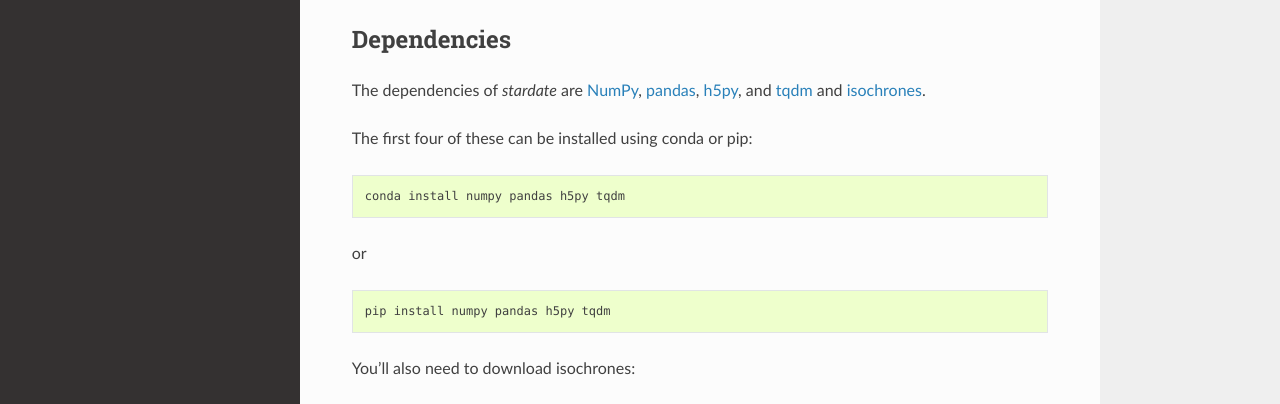
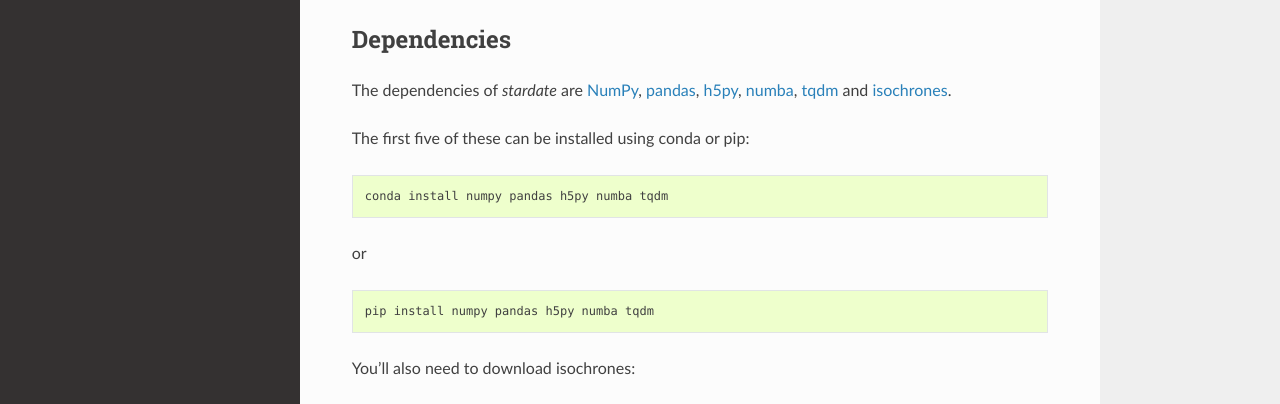
Before and after one commit to RuthAngus/stardate, a Sphinx documentation site: the page built from docs/source/user/install.rst, in a window 1280 px wide and 1003 px high. Shown: the part 333-737 px from the top of the window. Built offline with Sphinx 7.4.7 and the Read the Docs theme 2.0.0, drawn with Linux system fonts in a browser that asks for light colours; pages that are not in the unit, such as notebooks, are missing from menus.

Commit message:
updating docs to reflect installation

```diff
--- a/docs/source/index.rst
+++ b/docs/source/index.rst
@@ -27,6 +27,10 @@ If you have a parallax, asteroseismic parameters, or an idea of the
 maximum V-band extinction you should throw those in too.
 Set up the star object and :func:`stardate.Star.fit` will run Markov Chain
 Monte Carlo (using *emcee*) in order to infer a Bayesian age for your star.
+
+Note -- if you are running the example below for the first time, the
+isochrones will be downloaded and this could take a while.
+This will only happen once though!
 
 Example usage
 -------------
--- a/docs/source/user/install.rst
+++ b/docs/source/user/install.rst
@@ -17,21 +17,22 @@ Dependencies
 The dependencies of *stardate* are
 `NumPy <http://www.numpy.org/>`_,
 `pandas <https://pandas.pydata.org/>`_,
-`h5py <https://www.h5py.org/>`_, and
+`h5py <https://www.h5py.org/>`_,
+`numba <http://numba.pydata.org/>`_,
 `tqdm <https://tqdm.github.io/>`_ and
 `isochrones <https://github.com/timothydmorton/isochrones>`_.
 
-The first four of these can be installed using conda or pip:
+The first five of these can be installed using conda or pip:
 
 .. code-block:: bash
 
-    conda install numpy pandas h5py tqdm
+    conda install numpy pandas h5py numba tqdm
 
 or
 
 .. code-block:: bash
 
-    pip install numpy pandas h5py tqdm
+    pip install numpy pandas h5py numba tqdm
 
 You'll also need to download isochrones:
 
```
